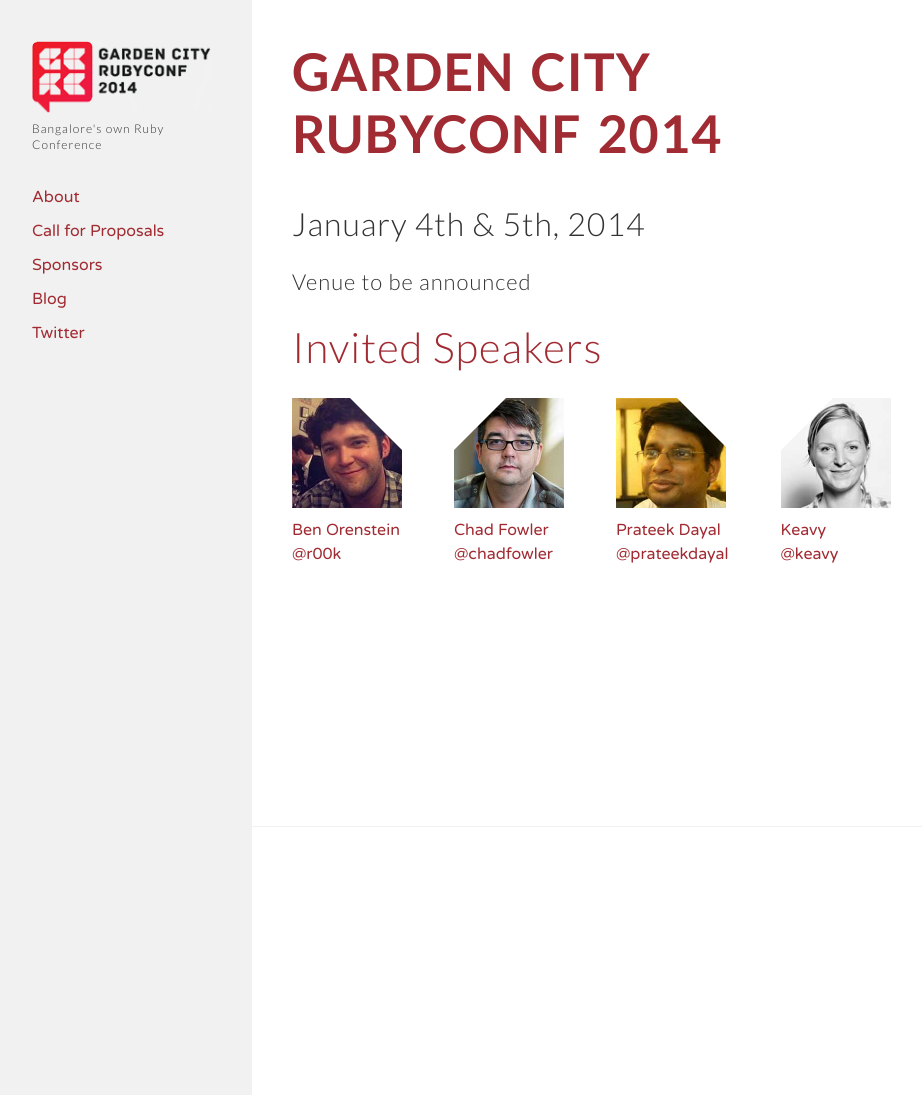
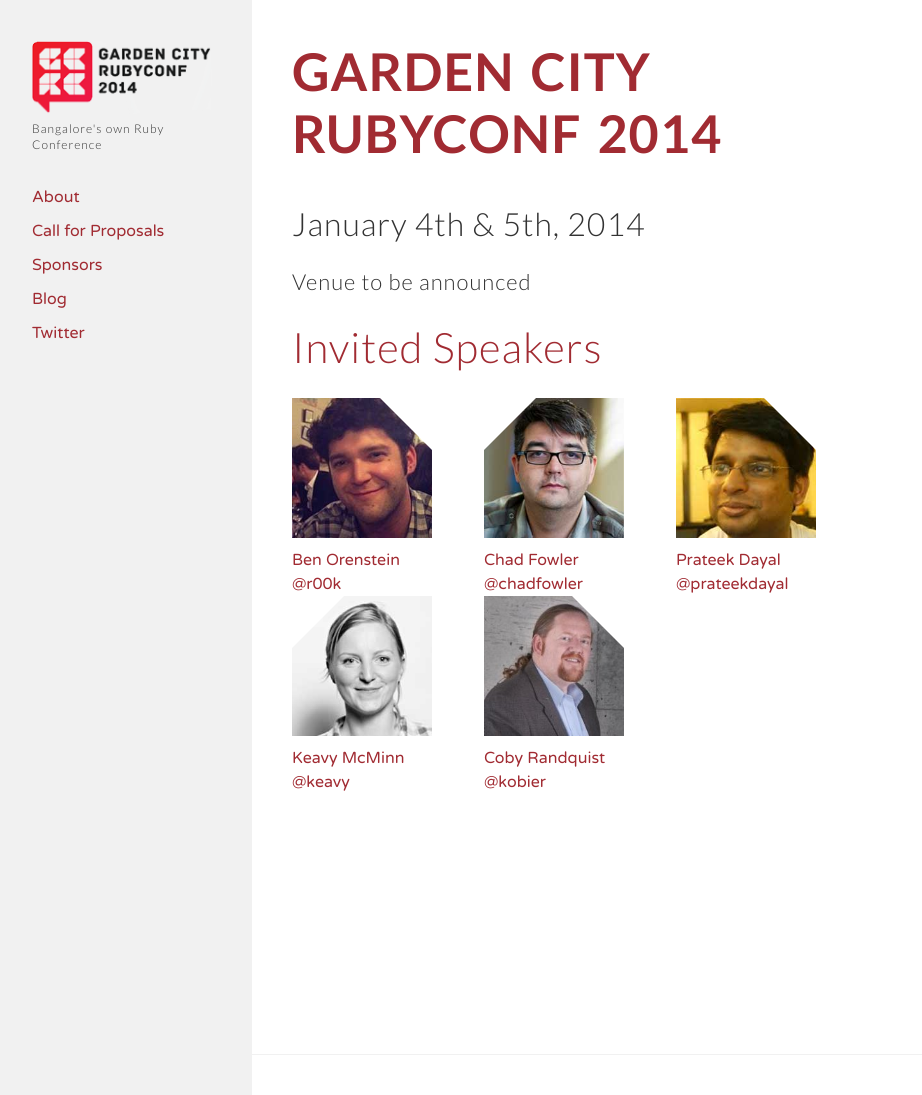
Before and after one commit to GardenCityRuby/GCRC2014, a Jekyll site: the page built from index.html, in a window 1280 px wide and 1095 px high. Shown: the whole window, without its empty margins (8-930 px from the left). Built offline with Jekyll 4.4.1, drawn with Linux system fonts in a browser that asks for light colours; nearby versions of some CDN libraries.

Commit message:
Add Coby to keynote speakers list. Closes #16

```diff
--- a/assets/css/style.css
+++ b/assets/css/style.css
@@ -909,7 +909,7 @@
   left: 0;
 }
 .speakers .speaker img {
-  width: 110px;
+  width: 140px;
   margin-bottom: 10px;
 }
 .speakers .speaker a,
--- a/assets/less/style.less
+++ b/assets/less/style.less
@@ -745,7 +745,7 @@
         }
 
         img {
-            width: 110px;
+            width: 140px;
             margin-bottom: 10px;
         }
 
--- a/index.html
+++ b/index.html
@@ -31,10 +31,16 @@
   <span class="handle">@prateekdayal</span>
 </a>
 
-<a href="http://lanyrd.com/profile/keavy/" class="speaker no-margin">
+<a href="http://lanyrd.com/profile/keavy/" class="speaker">
   <img src="{{ site.url }}/images/speakers/keavy.jpg" alt="">
-  <span class="name">Keavy</span>
+  <span class="name">Keavy McMinn</span>
   <span class="handle">@keavy</span>
+</a>
+
+<a href="http://lanyrd.com/profile/kobier/" class="speaker no-margin">
+  <img src="{{ site.url }}/images/speakers/coby.jpg" alt="">
+  <span class="name">Coby Randquist</span>
+  <span class="handle">@kobier</span>
 </a>
 <div class="clearfix"></div>
 </article>
```
Also changed, not shown: images/speakers/coby.jpg (added).
